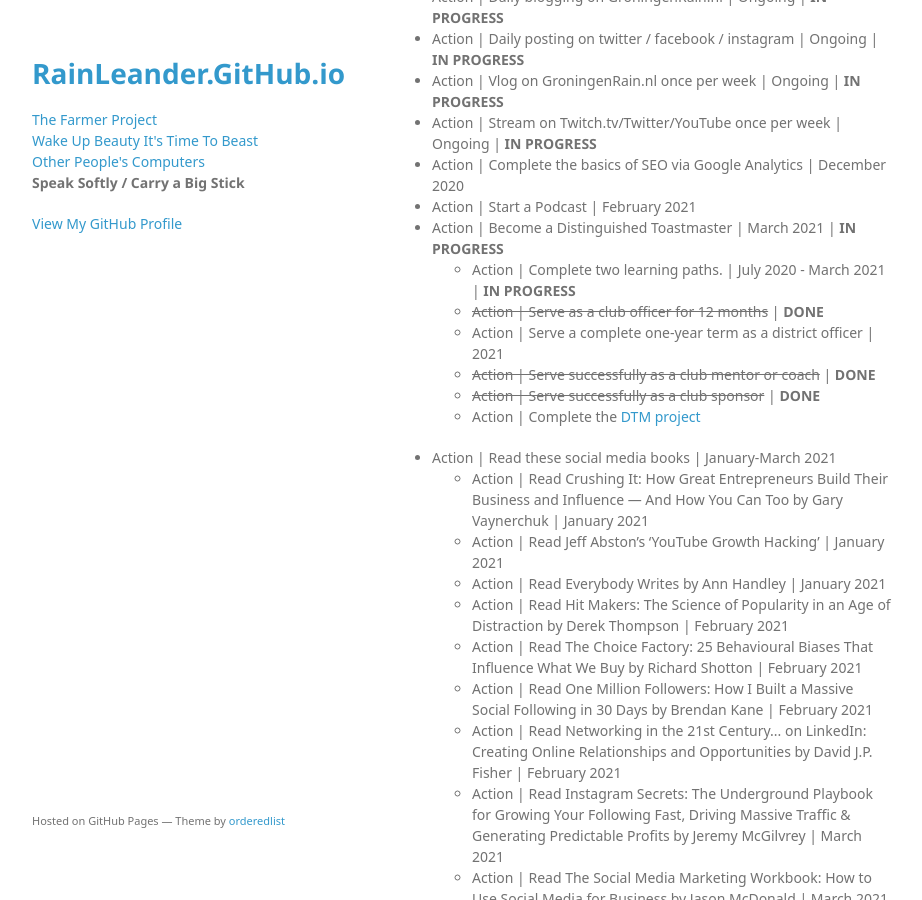
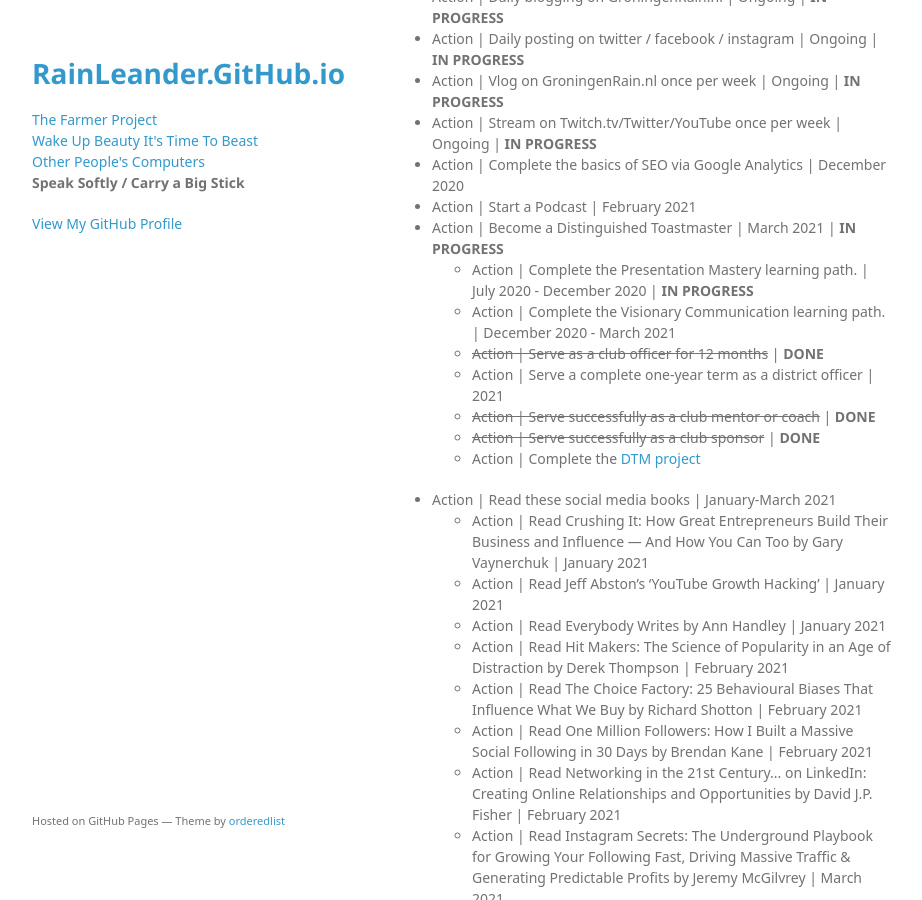
Before and after one commit to rainleander/rainleander.github.io, a Jekyll site: the page speak-softly.html, which Jekyll copies as it is, in a window 1280 px wide and 900 px high, scrolled down 1051 px. Shown: the whole window, without its empty margins (178-1100 px from the left). Built offline with Jekyll 4.4.1, drawn with Linux system fonts in a browser that asks for light colours; some web fonts are replaced.

Commit message:
Update speak-softly.html

```diff
--- a/speak-softly.html
+++ b/speak-softly.html
@@ -66,7 +66,8 @@
         <li>Action | Complete the basics of SEO via Google Analytics | December 2020</li>
         <li>Action | Start a Podcast | February 2021</li>
         <li>Action | Become a Distinguished Toastmaster | March 2021 | <b>IN PROGRESS</b>
-          <ul><li>Action | Complete two learning paths. | July 2020 - March 2021 | <b>IN PROGRESS</b></li>
+          <ul><li>Action | Complete the Presentation Mastery learning path. | July 2020 - December 2020 | <b>IN PROGRESS</b></li>
+            <li>Action | Complete the Visionary Communication learning path. | December 2020 - March 2021</li>
             <li><del>Action | Serve as a club officer for 12 months</del> | <b>DONE</b></li>
             <li>Action | Serve a complete one-year term as a district officer | 2021</li>
             <li><del>Action | Serve successfully as a club mentor or coach</del> | <b>DONE</b></li>
```
